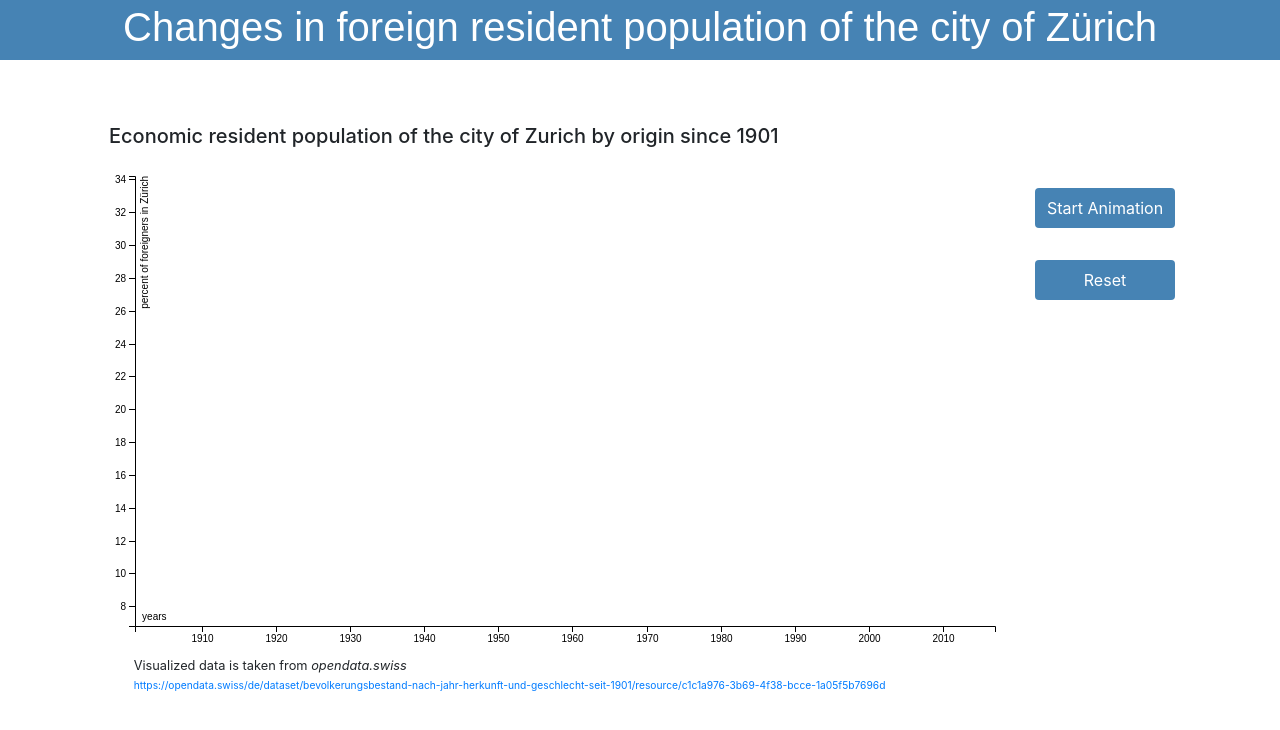
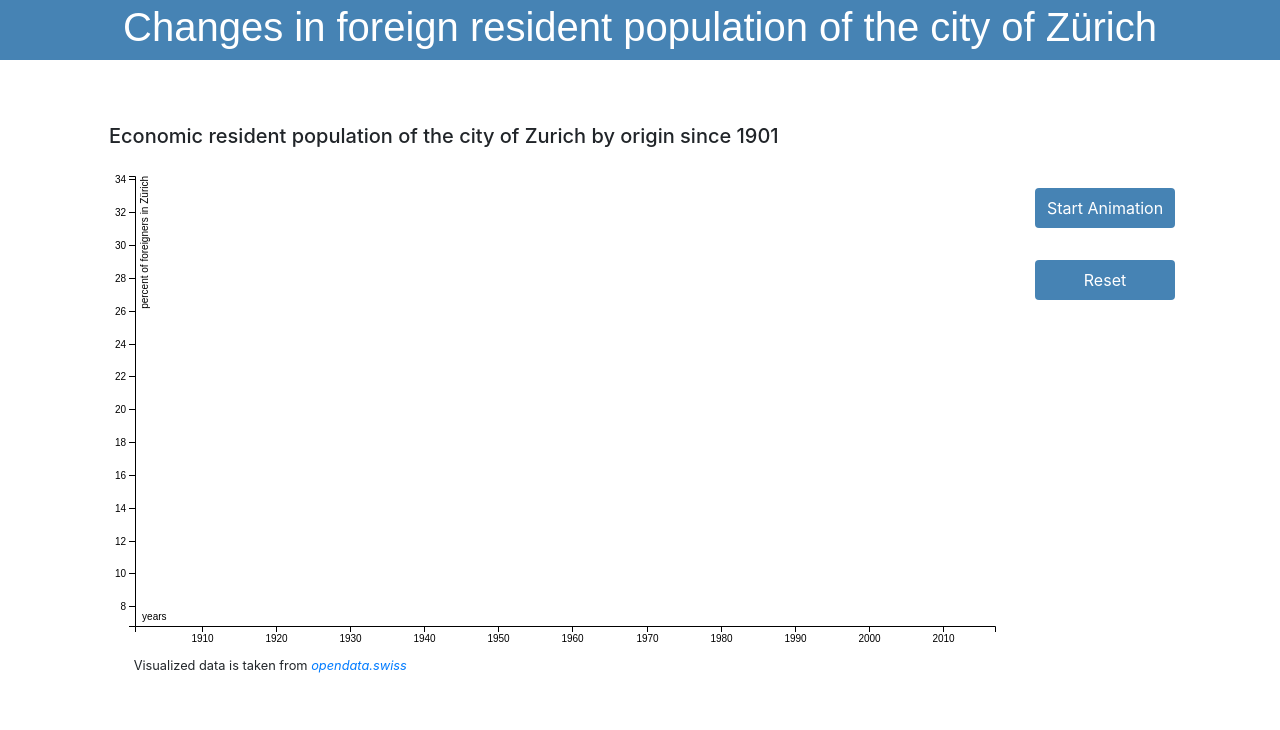
Before and after one commit to jalilhashemi/iVisPro, a plain HTML site: page index.html in a window 1280 px wide. Drawn offline with nearby package versions, Linux system fonts and the light colour scheme.

Commit message:
href link was fixed

```diff
--- a/index.html
+++ b/index.html
@@ -22,9 +22,9 @@
       <div class="col-10">
         <svg width="960" height="500"></svg>
         <p>Visualized data is taken from
-          <i>opendata.swiss</i>
-          <br>
-          <a href="url" id="my-link">https://opendata.swiss/de/dataset/bevolkerungsbestand-nach-jahr-herkunft-und-geschlecht-seit-1901/resource/c1c1a976-3b69-4f38-bcce-1a05f5b7696d</a>
+          <a href="https://opendata.swiss/de/dataset/bevolkerungsbestand-nach-jahr-herkunft-und-geschlecht-seit-1901/resource/c1c1a976-3b69-4f38-bcce-1a05f5b7696d">
+            <i>opendata.swiss</i>
+          </a>
         </p>
       </div>
       <div class="col-2">
```
